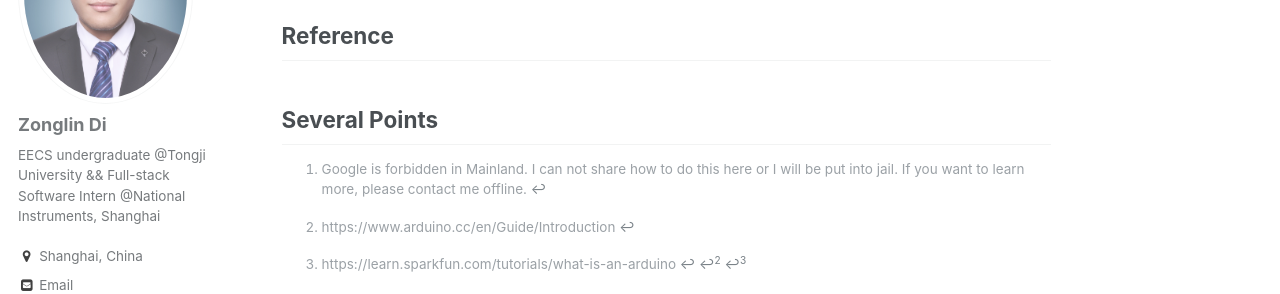
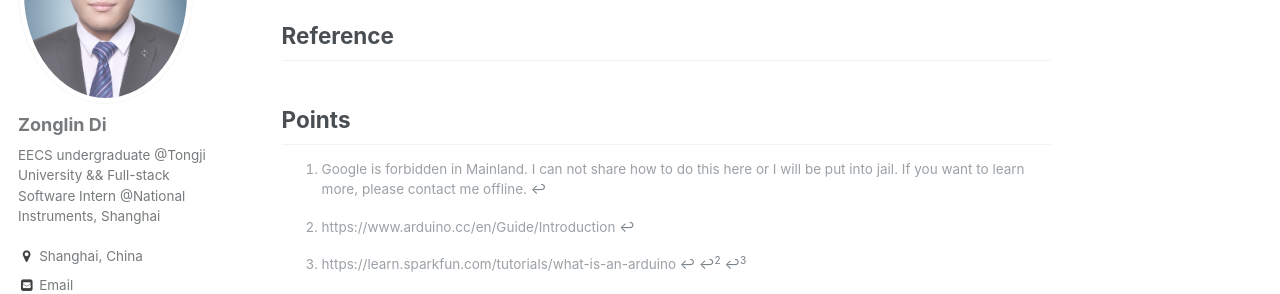
Before and after one commit to ElegantLin/elegantlin.github.io, a Jekyll site: the page built from _teaching/CDI.md, in a window 1280 px wide and 900 px high, scrolled down 4899 px. Shown: the part 154-448 px from the top of the window. Built offline with Jekyll 4.4.1, drawn with Linux system fonts in a browser that asks for light colours; some web fonts are replaced.

Commit message:
fix typo

```diff
--- a/_teaching/CDI.md
+++ b/_teaching/CDI.md
@@ -98,6 +98,6 @@ Since you are from different backgrounds, it's necessary to provide some informa
 [^1]: https://www.arduino.cc/en/Guide/Introduction
 [^2]: https://learn.sparkfun.com/tutorials/what-is-an-arduino
 
-## Several Points
+## Points
 [^I]: Google is forbidden in Mainland. I can not share how to do this here or I will be put into jail. If you want to learn more, please contact me offline.
 [^II]: Due to the copyright, I can only put the Amazon link here. If you want to learn more, please contact me offline.
```
